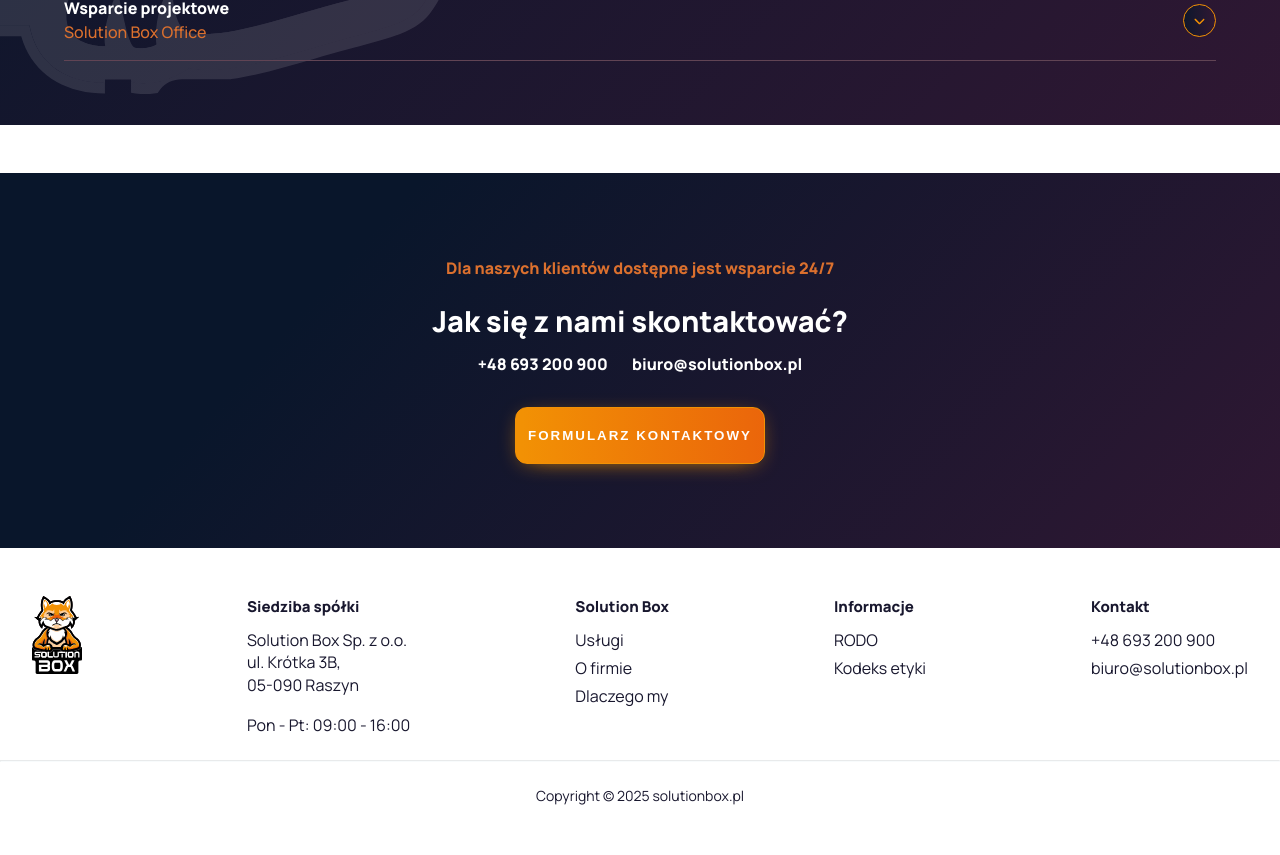
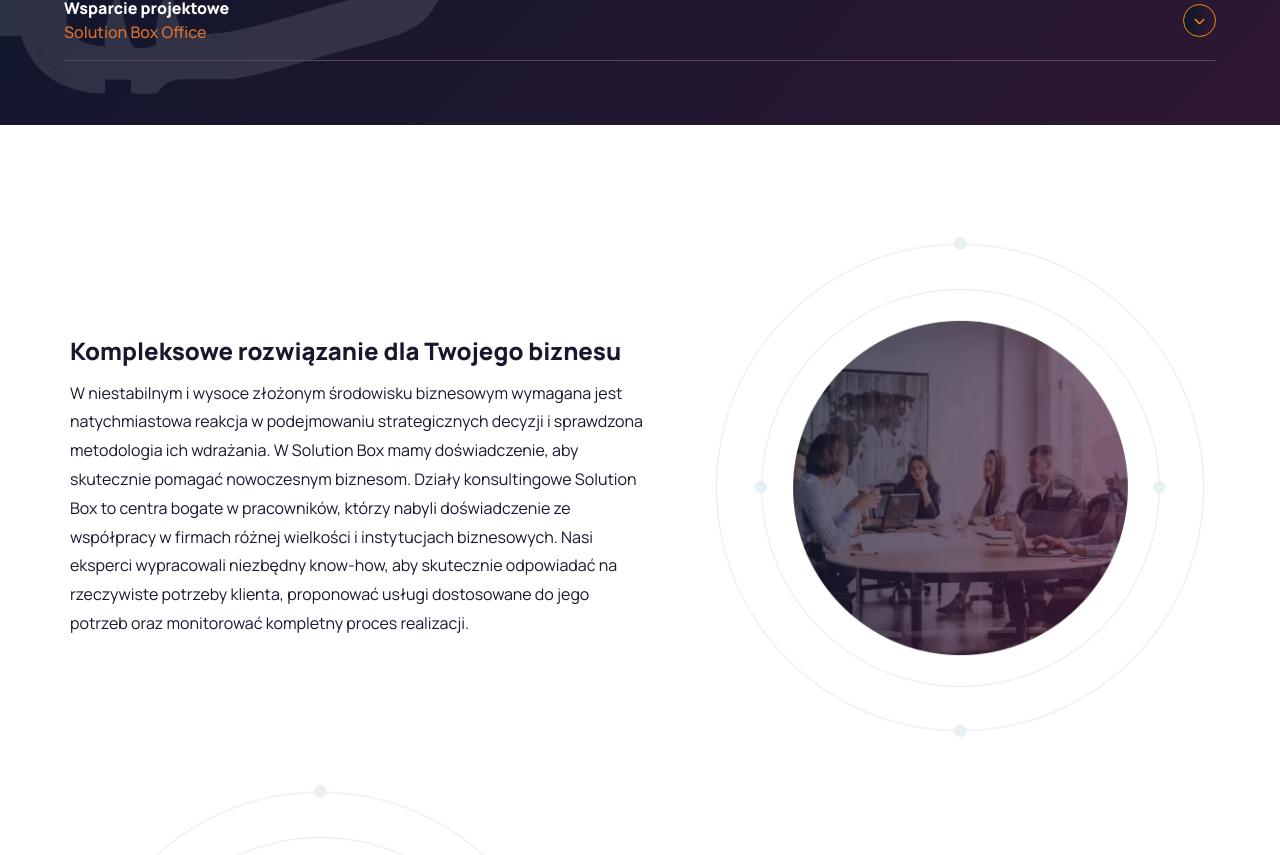
Before and after one commit to CodasticFantastic/solutionbox_website, a Next.js app: page /uslugi in a window 1280 px wide. Shown: the part 2760-3615 px from the top of the page. Before the commit the page ends 3590 px from the top, so only its background shows below. Built offline with nearby package versions, Linux system fonts and the light colour scheme.

Commit message:
Completed services page

```diff
--- a/src/app/uslugi/page.tsx
+++ b/src/app/uslugi/page.tsx
@@ -1,4 +1,5 @@
 import SectionDividerOrangeCircle from "@/components/sections/basicSections/sectionDividerOrangeCircle/SectionDividerOrangeCircle";
+import ComplexSolutionsForYourBusiness from "@/components/sections/presentableSections/complexSolutionsForYourBusiness/ComplexSolutionsForYourBusiness";
 import OurServicesAccordionSection from "@/components/sections/presentableSections/ourServicesAccordionSection/OurServicesAccordionSection";
 import OurServicesOrbitalIconsSection from "@/components/sections/presentableSections/ourServicesOrbitalIconsSection/OurServicesOrbitalIconsSection";
 import ServicesPageHeroSection from "@/components/sections/presentableSections/servicesPageHeroSection/ServicesPageHeroSection";
@@ -16,6 +17,7 @@
       <SectionDividerOrangeCircle variant="WHITE" />
       <OurServicesOrbitalIconsSection />
       <OurServicesAccordionSection />
+      <ComplexSolutionsForYourBusiness />
     </main>
   );
 }
--- a/src/components/layout/pageHeader/pageHeader.module.scss
+++ b/src/components/layout/pageHeader/pageHeader.module.scss
@@ -7,7 +7,7 @@
   justify-content: space-between;
   align-items: center;
   z-index: 1000;
-  /*  */
+
   .desktopMenu {
     display: flex;
     align-items: center;
--- /dev/null
+++ b/src/components/sections/basicSections/sectionWithImage/SectionWithImage.tsx
@@ -0,0 +1,19 @@
+import Image from "next/image";
+import styles from "./sectionWithImage.module.scss";
+
+interface SectionWithImageProps {
+  children: React.ReactNode;
+  img: string;
+  imgAlt: string;
+  imgPosition: "LEFT" | "RIGHT";
+  imgStyles?: React.CSSProperties;
+}
+
+export default function SectionWithImage({ children, img, imgAlt, imgPosition, imgStyles }: SectionWithImageProps) {
+  return (
+    <div className={styles.sectionWithImage}>
+      <div className={styles.sectionContent}>{children}</div>
+      <Image className={styles[imgPosition]} src={img} width={500} height={500} alt={imgAlt} style={imgStyles} />
+    </div>
+  );
+}
--- /dev/null
+++ b/src/components/sections/basicSections/sectionWithImage/sectionWithImage.module.scss
@@ -0,0 +1,48 @@
+.sectionWithImage {
+  display: flex;
+  flex-direction: row;
+  justify-content: center;
+  align-items: center;
+  gap: 64px;
+  margin: 48px 0;
+
+  .sectionContent {
+    max-width: 45dvw;
+  }
+
+  .LEFT {
+    order: -1;
+  }
+
+  img {
+    width: 500px;
+    height: 500px;
+    object-fit: contain;
+    border-radius: 8px;
+  }
+}
+
+@media (max-width: 1023px) {
+  .sectionWithImage {
+    flex-wrap: wrap;
+    gap: 24px;
+
+    .sectionContent {
+      max-width: 100%;
+    }
+
+    .LEFT {
+      order: -1;
+    }
+
+    .RIGHT {
+      order: -1;
+    }
+
+    img {
+      width: 400px;
+      max-width: 100%;
+      height: auto;
+    }
+  }
+}
--- /dev/null
+++ b/src/components/sections/presentableSections/complexSolutionsForYourBusiness/ComplexSolutionsForYourBusiness.tsx
@@ -0,0 +1,31 @@
+import SectionWithImage from "../../basicSections/sectionWithImage/SectionWithImage";
+import styles from "./complexSolutionsForYourBusiness.module.scss";
+
+export default function ComplexSolutionsForYourBusiness() {
+  return (
+    <section className={styles.complexSolutionsForYourBusiness}>
+      <div className="container">
+        <SectionWithImage img="/imgs/uslugi-1.webp" imgAlt="Kompleksowe rozwiązanie dla Twojego biznesu" imgPosition="RIGHT">
+          <h2 style={{ fontSize: "24px" }}>Kompleksowe rozwiązanie dla Twojego biznesu</h2>
+          <p>
+            W niestabilnym i wysoce złożonym środowisku biznesowym wymagana jest natychmiastowa reakcja w podejmowaniu strategicznych decyzji i sprawdzona
+            metodologia ich wdrażania. W Solution Box mamy doświadczenie, aby skutecznie pomagać nowoczesnym biznesom. Działy konsultingowe Solution Box to
+            centra bogate w pracowników, którzy nabyli doświadczenie ze współpracy w firmach różnej wielkości i instytucjach biznesowych. Nasi eksperci
+            wypracowali niezbędny know-how, aby skutecznie odpowiadać na rzeczywiste potrzeby klienta, proponować usługi dostosowane do jego potrzeb oraz
+            monitorować kompletny proces realizacji.
+          </p>
+        </SectionWithImage>
+
+        <SectionWithImage img="/imgs/uslugi-2.webp" imgAlt="Kompleksowe rozwiązanie dla Twojego biznesu" imgPosition="LEFT">
+          <p>
+            Opierając się na doświadczeniu pracowników z różnych dziedzin, staramy się wnosić pozytywny wkład i proponować najlepsze rozwiązania w kwestiach
+            rozwoju, modernizacji i wzrastania przedsiębiorców. Zapewniamy nieocenioną pomoc w zarządzaniu zasobami firmy, usprawnianiu szybkości organizacji i
+            funkcjonowania wewnętrznych systemów. Maksymalizujemy oszczędność czasu, wzrost produktywności i konkurencyjności. Ciągłe poszukiwanie sposobów
+            kompleksowej obsługi Partnerów B2B skłoniło nas do doskonalenia metod w zakresie wsparcia i stało się dla Solution Box celem samym w sobie. To
+            niewątpliwie prowadzi do lepszych wyników wśród naszych klientów.
+          </p>
+        </SectionWithImage>
+      </div>
+    </section>
+  );
+}
--- /dev/null
+++ b/src/components/sections/presentableSections/complexSolutionsForYourBusiness/complexSolutionsForYourBusiness.module.scss
@@ -0,0 +1,24 @@
+.complexSolutionsForYourBusiness {
+  padding: 64px 0;
+  h2 {
+    margin-bottom: 12px;
+  }
+
+  p {
+    line-height: 1.8;
+  }
+}
+
+@media (max-width: 1023px) {
+  .complexSolutionsForYourBusiness {
+    padding: 32px 0;
+    h2 {
+      text-align: center;
+      margin-bottom: 24px;
+    }
+
+    p {
+      text-align: center;
+    }
+  }
+}
--- a/src/components/sections/presentableSections/ourServicesOrbitalIconsSection/ourServicesOrbitalIconsSection.module.scss
+++ b/src/components/sections/presentableSections/ourServicesOrbitalIconsSection/ourServicesOrbitalIconsSection.module.scss
@@ -10,27 +10,27 @@
 }
 
 .ourServicesOrbitalIconsSection {
-  --home-page-animated-orbs-1-icons-component-size: 720px;
-  --home-page-animated-orbs-1-icons-component-logo-bg-size: 160px;
-  --home-page-animated-orbs-1-icons-component-logo-icon-size: 100px;
-  --home-page-animated-orbs-1-icons-component-floating-icons-size: 58px;
+  --animated-orbs-icons-component-size: 720px;
+  --animated-orbs-icons-component-logo-bg-size: 160px;
+  --animated-orbs-icons-component-logo-icon-size: 100px;
+  --animated-orbs-icons-component-floating-icons-size: 58px;
 
-  height: calc(var(--home-page-animated-orbs-1-icons-component-size) * 1.2);
+  height: calc(var(--animated-orbs-icons-component-size) * 1.2);
   display: flex;
   justify-content: center;
   align-items: center;
 
   .container {
-    width: var(--home-page-animated-orbs-1-icons-component-size);
-    height: var(--home-page-animated-orbs-1-icons-component-size);
+    width: var(--animated-orbs-icons-component-size);
+    height: var(--animated-orbs-icons-component-size);
     position: relative;
     display: flex;
     align-items: center;
     justify-content: center;
 
     .logo {
-      width: var(--home-page-animated-orbs-1-icons-component-logo-bg-size);
-      height: var(--home-page-animated-orbs-1-icons-component-logo-bg-size);
+      width: var(--animated-orbs-icons-component-logo-bg-size);
+      height: var(--animated-orbs-icons-component-logo-bg-size);
       position: absolute;
       background: var(--bg-gradient-2);
       border-radius: 50%;
@@ -41,8 +41,8 @@
       overflow: visible;
 
       & > img {
-        width: var(--home-page-animated-orbs-1-icons-component-logo-icon-size);
-        height: var(--home-page-animated-orbs-1-icons-component-logo-icon-size);
+        width: var(--animated-orbs-icons-component-logo-icon-size);
+        height: var(--animated-orbs-icons-component-logo-icon-size);
         object-fit: contain;
       }
 
@@ -68,18 +68,18 @@
       border-radius: 50%;
 
       &.circle1 {
-        width: calc(var(--home-page-animated-orbs-1-icons-component-size) * 0.5);
-        height: calc(var(--home-page-animated-orbs-1-icons-component-size) * 0.5);
+        width: calc(var(--animated-orbs-icons-component-size) * 0.5);
+        height: calc(var(--animated-orbs-icons-component-size) * 0.5);
       }
 
       &.circle2 {
-        width: calc(var(--home-page-animated-orbs-1-icons-component-size) * 0.7);
-        height: calc(var(--home-page-animated-orbs-1-icons-component-size) * 0.7);
+        width: calc(var(--animated-orbs-icons-component-size) * 0.7);
+        height: calc(var(--animated-orbs-icons-component-size) * 0.7);
       }
 
       &.circle3 {
-        width: calc(var(--home-page-animated-orbs-1-icons-component-size) * 0.9);
-        height: calc(var(--home-page-animated-orbs-1-icons-component-size) * 0.9);
+        width: calc(var(--animated-orbs-icons-component-size) * 0.9);
+        height: calc(var(--animated-orbs-icons-component-size) * 0.9);
       }
     }
 
@@ -92,15 +92,15 @@
       border-radius: 50%;
 
       // Pozycjonowanie ikon na orbicie
-      --radius: calc(var(--orbit-fraction) * #{var(--home-page-animated-orbs-1-icons-component-size)} / 2); // Obliczanie promienia orbity
+      --radius: calc(var(--orbit-fraction) * #{var(--animated-orbs-icons-component-size)} / 2); // Obliczanie promienia orbity
       --x: calc(cos(var(--angle) * 1deg) * var(--radius));
       --y: calc(sin(var(--angle) * 1deg) * var(--radius));
 
       transform: translate(var(--x), var(--y));
 
       & > img {
-        width: var(--home-page-animated-orbs-1-icons-component-floating-icons-size);
-        height: var(--home-page-animated-orbs-1-icons-component-floating-icons-size);
+        width: var(--animated-orbs-icons-component-floating-icons-size);
+        height: var(--animated-orbs-icons-component-floating-icons-size);
         object-fit: contain;
       }
 
@@ -159,20 +159,20 @@
 
 @media (max-width: 1070px) {
   .ourServicesOrbitalIconsSection {
-    --home-page-animated-orbs-1-icons-component-size: 500px;
-    --home-page-animated-orbs-1-icons-component-logo-bg-size: 100px;
-    --home-page-animated-orbs-1-icons-component-logo-icon-size: 80px;
-    --home-page-animated-orbs-1-icons-component-floating-icons-size: 42px;
+    --animated-orbs-icons-component-size: 500px;
+    --animated-orbs-icons-component-logo-bg-size: 100px;
+    --animated-orbs-icons-component-logo-icon-size: 80px;
+    --animated-orbs-icons-component-floating-icons-size: 42px;
 
-    height: calc(var(--home-page-animated-orbs-1-icons-component-size) * 1.3);
+    height: calc(var(--animated-orbs-icons-component-size) * 1.3);
   }
 }
 
 @media (max-width: 890px) {
   .ourServicesOrbitalIconsSection {
-    --home-page-animated-orbs-1-icons-component-size: 400px;
+    --animated-orbs-icons-component-size: 400px;
 
-    height: calc(var(--home-page-animated-orbs-1-icons-component-size) * 1.6);
+    height: calc(var(--animated-orbs-icons-component-size) * 1.6);
   }
 }
 
@@ -228,6 +228,10 @@
 
 @media (max-width: 400px) {
   .ourServicesOrbitalIconsSection {
+    --animated-orbs-icons-component-size: 360px;
+
+    // height: calc(var(--home-page-animated-orbs-1-icons-component-size) * 1.6);
+
     .mobileIcons {
       gap: 36px;
 
@@ -240,7 +244,7 @@
 
 @media (max-width: 360px) {
   .ourServicesOrbitalIconsSection {
-    --home-page-animated-orbs-1-icons-component-size: 320px;
+    --animated-orbs-icons-component-size: 320px;
 
     .mobileIcons {
       gap: 36px;
```
Also changed, not shown: public/imgs/uslugi-1.webp (added), public/imgs/uslugi-2.webp (added).
